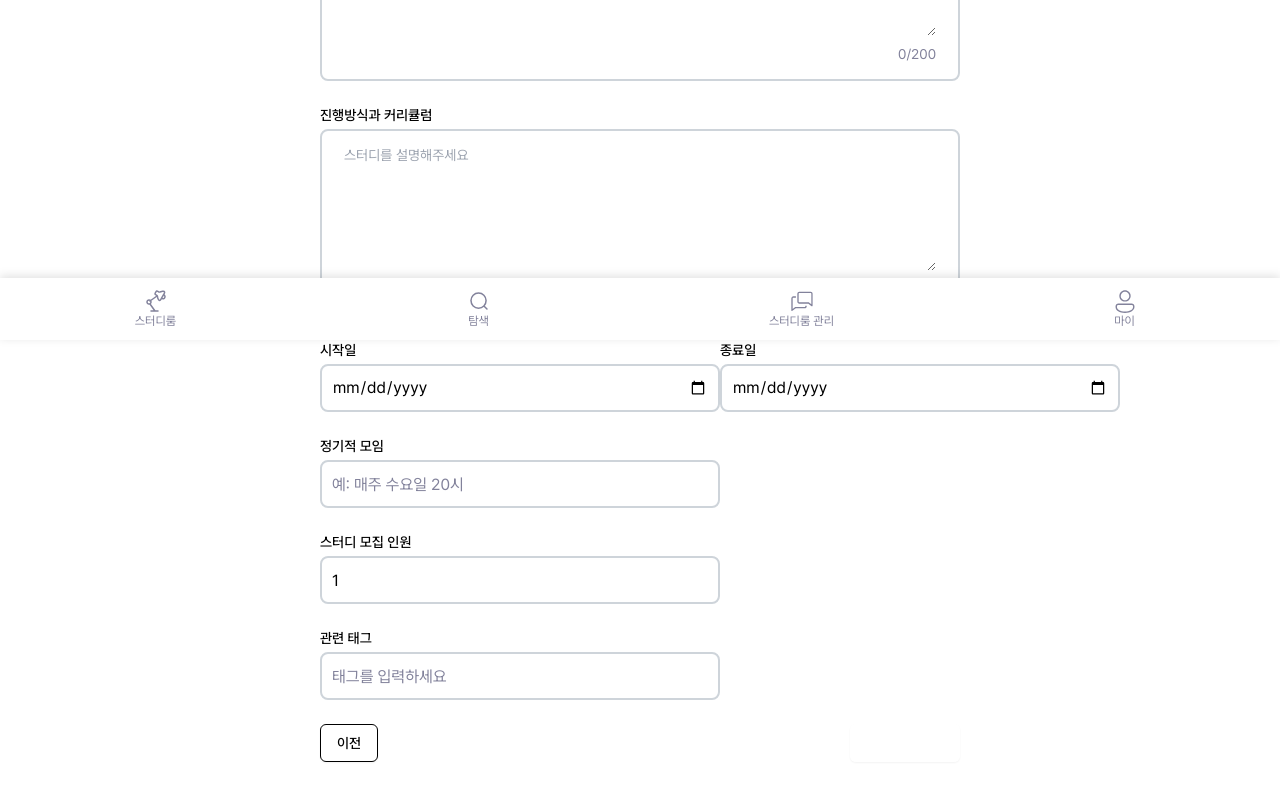
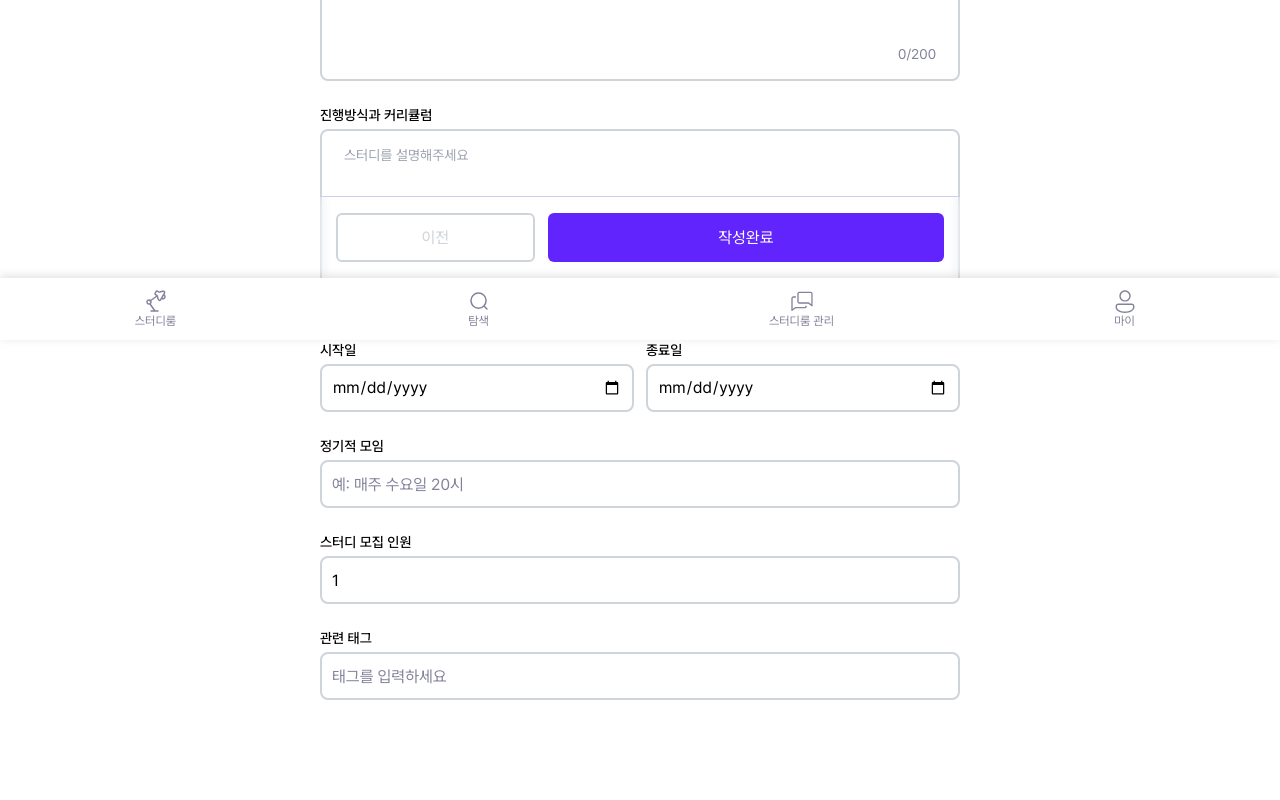
Before and after one commit to yoo-nji/Uandmy_Frontend, a Next.js app: page /createstudy in a window 1280 px wide. Shown: the part 460-1260 px from the top of the page. Built offline with nearby package versions, Linux system fonts and the light colour scheme.

Commit message:
[🎨style]: 스터디룸 생성 페이지 디자인 수정

```diff
--- a/src/app/createstudy/page.tsx
+++ b/src/app/createstudy/page.tsx
@@ -3,6 +3,7 @@
 import { useState } from 'react';
 import { Controller, useForm } from 'react-hook-form';
 
+import Button from '@/components/common/Button';
 import CountInput from '@/components/common/CountInput';
 import { Input } from '@/components/common/Input';
 import MultiSelect from '@/components/common/MultiSelect';
@@ -47,7 +48,7 @@ const CreateStudyPage = () => {
     <div className="max-w-2xl mx-auto p-4 mb-20">
       <form onSubmit={handleSubmit(onSubmit)} className="space-y-6">
         <div>
-          <label className="block text-sm font-medium text-gray-700 mb-1">
+          <label className="text-sm font-medium text-gray-700 mb-1">
             모집 직군
           </label>
           <MultiSelect
@@ -122,6 +123,7 @@ const CreateStudyPage = () => {
               </label>
               <CountInput
                 inputType="textarea"
+                className="resize-none"
                 placeholder="소개 내용을 입력하세요"
                 maxCount={200}
                 rows={4}
@@ -143,6 +145,7 @@ const CreateStudyPage = () => {
               </label>
               <CountInput
                 inputType="textarea"
+                className="resize-none"
                 placeholder="스터디를 설명해주세요"
                 maxCount={500}
                 rows={6}
@@ -153,17 +156,17 @@ const CreateStudyPage = () => {
           )}
         />
 
-        <div className="flex">
+        <div className="flex gap-[12px]">
           <Controller
             name="startDate"
             control={control}
             defaultValue=""
             render={({ field }) => (
-              <div>
-                <label className="block text-sm font-medium text-gray-700 mb-1">
+              <div className="flex flex-col flex-auto">
+                <label className="text-sm font-medium text-gray-700 mb-1">
                   시작일
                 </label>
-                <Input type="date" {...field} />
+                <Input className="w-full" type="date" {...field} />
               </div>
             )}
           />
@@ -173,11 +176,11 @@ const CreateStudyPage = () => {
             control={control}
             defaultValue=""
             render={({ field }) => (
-              <div>
-                <label className="block text-sm font-medium text-gray-700 mb-1">
+              <div className="flex flex-col flex-auto">
+                <label className="text-sm font-medium text-gray-700 mb-1">
                   종료일
                 </label>
-                <Input type="date" {...field} />
+                <Input className="w-full" type="date" {...field} />
               </div>
             )}
           />
@@ -193,6 +196,7 @@ const CreateStudyPage = () => {
                 정기적 모임
               </label>
               <Input
+                className="w-full"
                 type="text"
                 placeholder="예: 매주 수요일 20시"
                 {...field}
@@ -210,7 +214,7 @@ const CreateStudyPage = () => {
               <label className="block text-sm font-medium text-gray-700 mb-1">
                 스터디 모집 인원
               </label>
-              <Input type="number" {...field} />
+              <Input className="w-full" type="number" {...field} />
             </div>
           )}
         />
@@ -224,22 +228,30 @@ const CreateStudyPage = () => {
               <label className="block text-sm font-medium text-gray-700 mb-1">
                 관련 태그
               </label>
-              <Input type="text" placeholder="태그를 입력하세요" {...field} />
+              <Input
+                className="w-full"
+                type="text"
+                placeholder="태그를 입력하세요"
+                {...field}
+              />
             </div>
           )}
         />
+        <div className="flex gap-[13px] sticky bottom-[62px] left-1/2 w-full max-w-2xl bg-white/10 backdrop-blur-sm p-4 border-t border-[#CCCEF0]">
+          <Button
+            label="이전"
+            bgColor="bg-white"
+            textColor="text-[#CED4DA]"
+            className="w-1/3 h-[3.063rem] border-2
+          "
+            onClick={() => console.log('이전 버튼 클릭됨')}
+          />
 
-        <div className="flex justify-between">
-          <button
-            type="button"
-            className="px-4 py-2 border border-gray-300 rounded-md shadow-sm text-sm font-medium text-gray-700 bg-white hover:bg-gray-50">
-            이전
-          </button>
-          <button
-            type="submit"
-            className="px-4 py-2 border border-transparent rounded-md shadow-sm text-sm font-medium text-white bg-indigo-600 hover:bg-indigo-700">
-            내용작성 완료
-          </button>
+          <Button
+            label="작성완료"
+            onClick={() => console.log('다음 버튼 클릭됨')}
+            className="w-2/3 h-[3.063rem]"
+          />
         </div>
       </form>
     </div>
```
